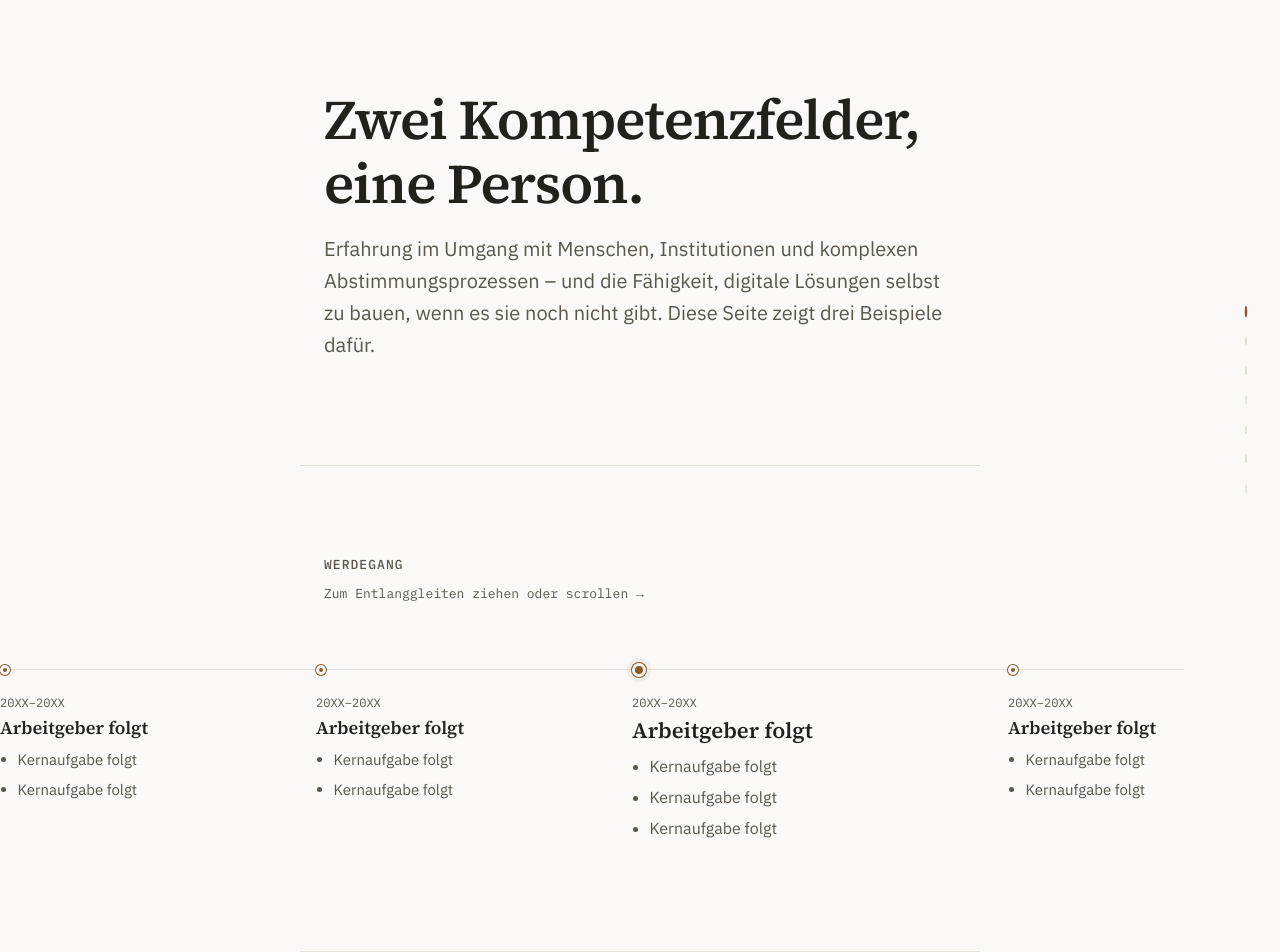
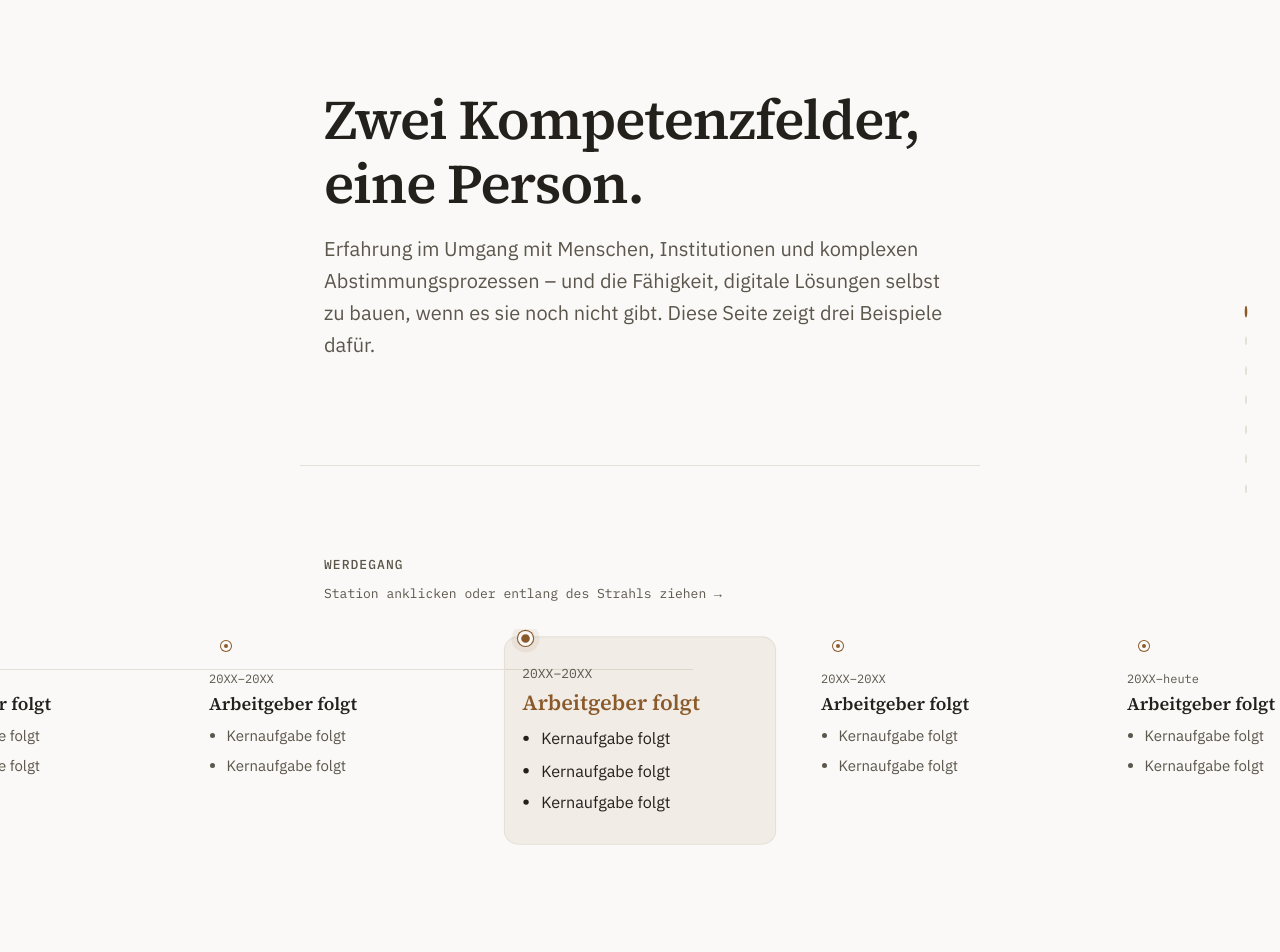
Before and after one commit to fichtegarage/bewerbung-jakob-neumann, a React (Vite) app: page / in a window 1280 px wide. Shown: the top 952 px of the page. Built offline with nearby package versions, Linux system fonts and the light colour scheme.

Commit message:
Add files via upload

```diff
--- a/src/components/Timeline.css
+++ b/src/components/Timeline.css
@@ -7,17 +7,17 @@
 
 .timeline__track {
   display: flex;
+  align-items: flex-start;
   gap: 3.5rem;
   overflow-x: auto;
-  padding: 2.5rem 0.25rem 1rem;
+  padding: 2.5rem 0 2.5rem;
   cursor: grab;
   position: relative;
   scroll-snap-type: x proximity;
-  /* full-bleed beyond the centered text column, so the timeline gets room to breathe */
   width: 100vw;
   margin-left: calc(50% - 50vw);
-  padding-left: clamp(1.5rem, calc(50vw - var(--breite-text) / 2), 6rem);
-  padding-right: 2rem;
+  padding-left: max(1.5rem, calc(50vw - 150px));
+  padding-right: max(1.5rem, calc(50vw - 150px));
 }
 
 .timeline__track.is-dragging {
@@ -35,41 +35,37 @@
 }
 
 .timeline__station {
-  flex: 0 0 260px;
-  scroll-snap-align: start;
+  flex: 0 0 250px;
+  scroll-snap-align: center;
   position: relative;
-  padding-top: 1.5rem;
+  padding: 1.5rem 0.75rem 0.5rem 0;
+  margin-top: -1.5rem;
+  background: none;
+  border: none;
+  border-radius: 12px;
+  font: inherit;
+  text-align: left;
+  color: inherit;
+  cursor: pointer;
+  transition: transform 0.25s ease, background-color 0.25s ease,
+    box-shadow 0.25s ease;
 }
 
-.timeline__station.is-featured {
-  flex-basis: 320px;
-}
-
-.timeline__station.is-featured .timeline__dot {
-  width: 14px;
-  height: 14px;
-  top: -6px;
-  box-shadow: 0 0 0 1px var(--messing), 0 0 0 5px var(--messing-blass);
-}
-
-.timeline__station.is-featured .timeline__employer {
-  font-size: 1.375rem;
-}
-
-.timeline__station.is-featured .timeline__bullets {
-  font-size: 1rem;
+.timeline__station:hover:not(.is-active) {
+  transform: translateY(-2px);
 }
 
 .timeline__dot {
   position: absolute;
   top: -4px;
-  left: 0;
+  left: 0.75rem;
   width: 10px;
   height: 10px;
   border-radius: 50%;
   background: var(--messing);
   border: 3px solid var(--papier);
   box-shadow: 0 0 0 1px var(--messing);
+  transition: all 0.25s ease;
 }
 
 .timeline__period {
@@ -83,6 +79,7 @@
 .timeline__employer {
   font-size: 1.125rem;
   margin: 0 0 0.6rem;
+  transition: all 0.25s ease;
 }
 
 .timeline__bullets {
@@ -96,11 +93,36 @@
   margin-bottom: 0.3rem;
 }
 
+/* Aktive Station: zentriert, deutlich hervorgehoben */
+.timeline__station.is-active {
+  transform: scale(1.08);
+  background: var(--messing-blass);
+  box-shadow: 0 0 0 1px var(--linie);
+  padding: 1.5rem 1.25rem 1.25rem 1rem;
+}
+
+.timeline__station.is-active .timeline__dot {
+  width: 14px;
+  height: 14px;
+  top: -6px;
+  box-shadow: 0 0 0 1px var(--messing), 0 0 0 6px var(--messing-blass);
+}
+
+.timeline__station.is-active .timeline__employer {
+  color: var(--messing);
+  font-size: 1.25rem;
+}
+
+.timeline__station.is-active .timeline__bullets {
+  color: var(--tinte);
+}
+
 @media (max-width: 640px) {
   .timeline__track {
     padding-left: 1.5rem;
+    padding-right: 1.5rem;
   }
   .timeline__station {
-    flex-basis: 220px;
+    flex-basis: 210px;
   }
 }
--- a/src/components/Timeline.jsx
+++ b/src/components/Timeline.jsx
@@ -1,50 +1,77 @@
-import { useRef } from "react";
+import { useEffect, useRef, useState } from "react";
 import "./Timeline.css";
 
 /**
  * PLATZHALTER-DATEN. Die echten Stationen (Arbeitgeber, Zeiträume,
- * Kernaufgaben) fehlen noch – siehe Rückfrage im Chat. Struktur und
- * Interaktion (horizontales Gleiten am Zeitstrahl) sind final, nur
- * der Inhalt ist Demo-Material.
+ * Kernaufgaben) fehlen noch. Struktur und Interaktion (horizontales
+ * Gleiten, Klick zum Zentrieren/Hervorheben) sind final, nur der
+ * Inhalt ist Demo-Material.
  */
 const stations = [
-  {
-    employer: "Arbeitgeber folgt",
-    period: "20XX–20XX",
-    bullets: ["Kernaufgabe folgt", "Kernaufgabe folgt"],
-  },
-  {
-    employer: "Arbeitgeber folgt",
-    period: "20XX–20XX",
-    bullets: ["Kernaufgabe folgt", "Kernaufgabe folgt"],
-  },
-  {
-    employer: "Arbeitgeber folgt",
-    period: "20XX–20XX",
-    bullets: ["Kernaufgabe folgt", "Kernaufgabe folgt", "Kernaufgabe folgt"],
-  },
-  {
-    employer: "Arbeitgeber folgt",
-    period: "20XX–20XX",
-    bullets: ["Kernaufgabe folgt", "Kernaufgabe folgt"],
-  },
-  {
-    employer: "Arbeitgeber folgt",
-    period: "20XX–heute",
-    bullets: ["Kernaufgabe folgt", "Kernaufgabe folgt"],
-  },
+  { employer: "Arbeitgeber folgt", period: "20XX–20XX", bullets: ["Kernaufgabe folgt", "Kernaufgabe folgt"] },
+  { employer: "Arbeitgeber folgt", period: "20XX–20XX", bullets: ["Kernaufgabe folgt", "Kernaufgabe folgt"] },
+  { employer: "Arbeitgeber folgt", period: "20XX–20XX", bullets: ["Kernaufgabe folgt", "Kernaufgabe folgt", "Kernaufgabe folgt"] },
+  { employer: "Arbeitgeber folgt", period: "20XX–20XX", bullets: ["Kernaufgabe folgt", "Kernaufgabe folgt"] },
+  { employer: "Arbeitgeber folgt", period: "20XX–heute", bullets: ["Kernaufgabe folgt", "Kernaufgabe folgt"] },
 ];
 
 export default function Timeline() {
   const trackRef = useRef(null);
-  const drag = useRef({ active: false, startX: 0, startScroll: 0 });
-  const featuredIndex = Math.floor((stations.length - 1) / 2);
+  const stationRefs = useRef([]);
+  const drag = useRef({ active: false, startX: 0, startScroll: 0, moved: false });
+  const [activeIndex, setActiveIndex] = useState(
+    Math.floor((stations.length - 1) / 2)
+  );
+
+  const updateActiveFromScroll = () => {
+    const track = trackRef.current;
+    if (!track) return;
+    const trackCenter = track.scrollLeft + track.clientWidth / 2;
+    let closest = 0;
+    let closestDist = Infinity;
+    stationRefs.current.forEach((el, i) => {
+      if (!el) return;
+      const elCenter = el.offsetLeft + el.offsetWidth / 2;
+      const dist = Math.abs(elCenter - trackCenter);
+      if (dist < closestDist) {
+        closestDist = dist;
+        closest = i;
+      }
+    });
+    setActiveIndex(closest);
+  };
+
+  useEffect(() => {
+    const track = trackRef.current;
+    if (!track) return;
+    let raf;
+    const onScroll = () => {
+      cancelAnimationFrame(raf);
+      raf = requestAnimationFrame(updateActiveFromScroll);
+    };
+    track.addEventListener("scroll", onScroll, { passive: true });
+
+    // Beim ersten Laden die anfangs aktive (mittlere) Station zentrieren.
+    requestAnimationFrame(() => {
+      stationRefs.current[activeIndex]?.scrollIntoView({
+        inline: "center",
+        block: "nearest",
+      });
+    });
+
+    return () => {
+      track.removeEventListener("scroll", onScroll);
+      cancelAnimationFrame(raf);
+    };
+    // eslint-disable-next-line react-hooks/exhaustive-deps
+  }, []);
 
   const onPointerDown = (e) => {
     drag.current = {
       active: true,
       startX: e.clientX,
       startScroll: trackRef.current.scrollLeft,
+      moved: false,
     };
     trackRef.current.setPointerCapture(e.pointerId);
     trackRef.current.classList.add("is-dragging");
@@ -54,6 +81,7 @@ export default function Timeline() {
     if (!drag.current.active) return;
     e.preventDefault();
     const dx = e.clientX - drag.current.startX;
+    if (Math.abs(dx) > 4) drag.current.moved = true;
     trackRef.current.scrollLeft = drag.current.startScroll - dx;
   };
 
@@ -62,10 +90,20 @@ export default function Timeline() {
     trackRef.current?.classList.remove("is-dragging");
   };
 
+  const goTo = (i) => {
+    if (drag.current.moved) return; // Klick direkt nach einer Ziehgeste ignorieren
+    setActiveIndex(i);
+    stationRefs.current[i]?.scrollIntoView({
+      behavior: "smooth",
+      inline: "center",
+      block: "nearest",
+    });
+  };
+
   return (
     <section id="lebenslauf" className="section reveal">
       <span className="eyebrow">Werdegang</span>
-      <p className="timeline__hint">Zum Entlanggleiten ziehen oder scrollen →</p>
+      <p className="timeline__hint">Station anklicken oder entlang des Strahls ziehen →</p>
       <div
         className="timeline__track"
         ref={trackRef}
@@ -76,9 +114,12 @@ export default function Timeline() {
       >
         <div className="timeline__line" />
         {stations.map((s, i) => (
-          <div
-            className={`timeline__station ${i === featuredIndex ? "is-featured" : ""}`}
+          <button
+            type="button"
             key={i}
+            ref={(el) => (stationRefs.current[i] = el)}
+            className={`timeline__station ${i === activeIndex ? "is-active" : ""}`}
+            onClick={() => goTo(i)}
           >
             <span className="timeline__dot" aria-hidden="true" />
             <span className="timeline__period">{s.period}</span>
@@ -88,7 +129,7 @@ export default function Timeline() {
                 <li key={j}>{b}</li>
               ))}
             </ul>
-          </div>
+          </button>
         ))}
       </div>
     </section>
```
